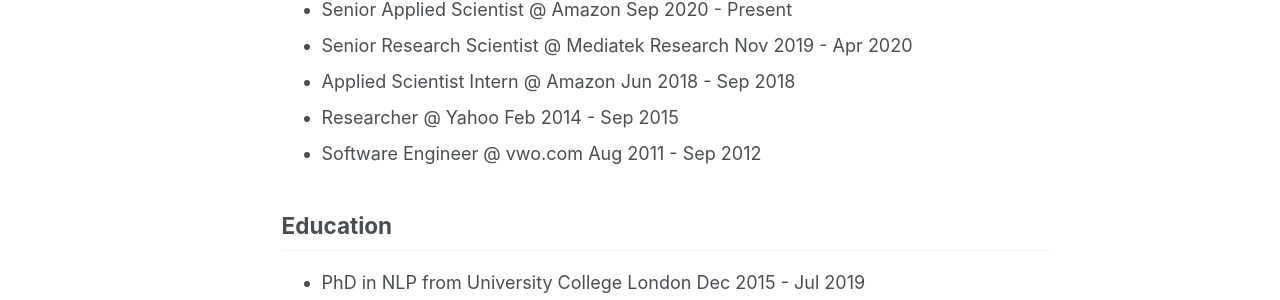
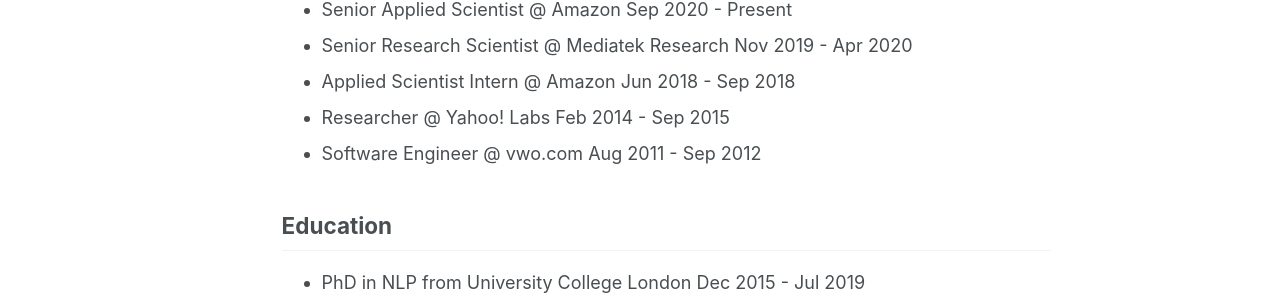
Before and after one commit to gauravsc/gauravsc.github.io, a Jekyll site: the page built from _pages/about.md, in a window 1280 px wide and 1280 px high. Shown: the part 577-877 px from the top of the window. Built offline with Jekyll 4.4.1, drawn with Linux system fonts in a browser that asks for light colours; some web fonts are replaced.

Commit message:
Update about.md

```diff
--- a/_pages/about.md
+++ b/_pages/about.md
@@ -19,7 +19,7 @@
 * Senior Applied Scientist @ Amazon Sep 2020 - Present
 * Senior Research Scientist @ Mediatek Research Nov 2019 - Apr 2020
 * Applied Scientist Intern @ Amazon Jun 2018 - Sep 2018
-* Researcher @ Yahoo Feb 2014 - Sep 2015
+* Researcher @ Yahoo! Labs Feb 2014 - Sep 2015
 * Software Engineer @ vwo.com Aug 2011 - Sep 2012
 
 Education
```
